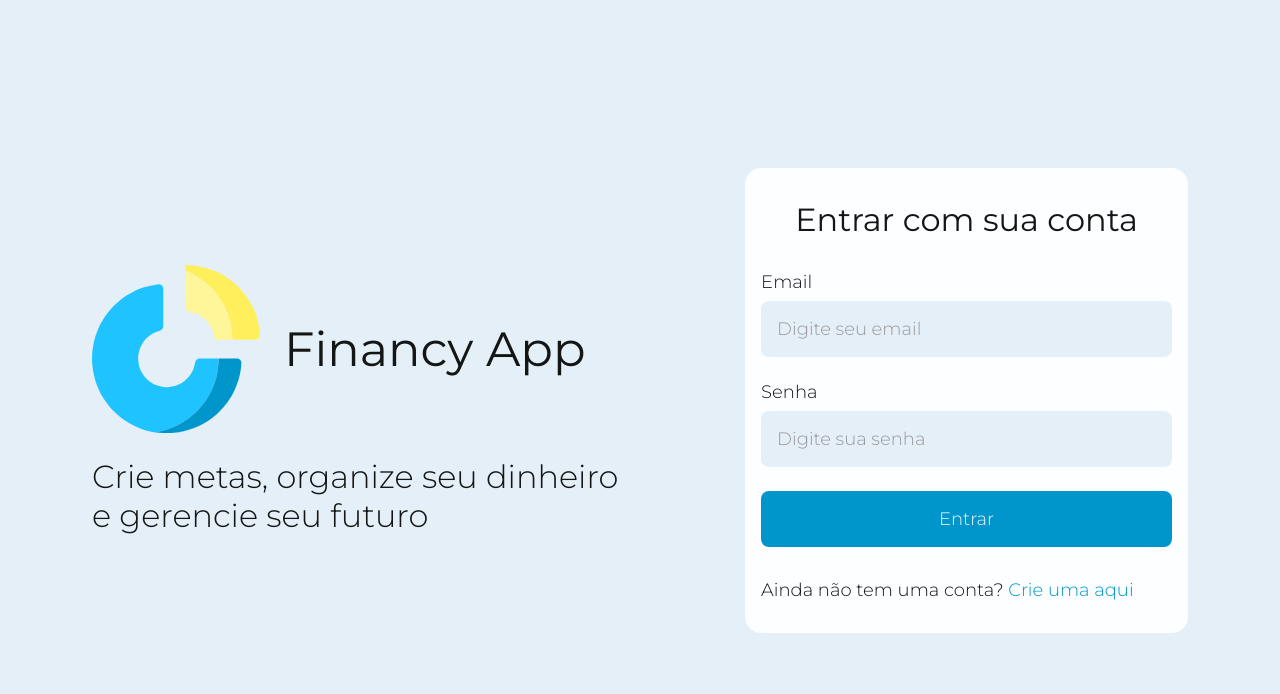
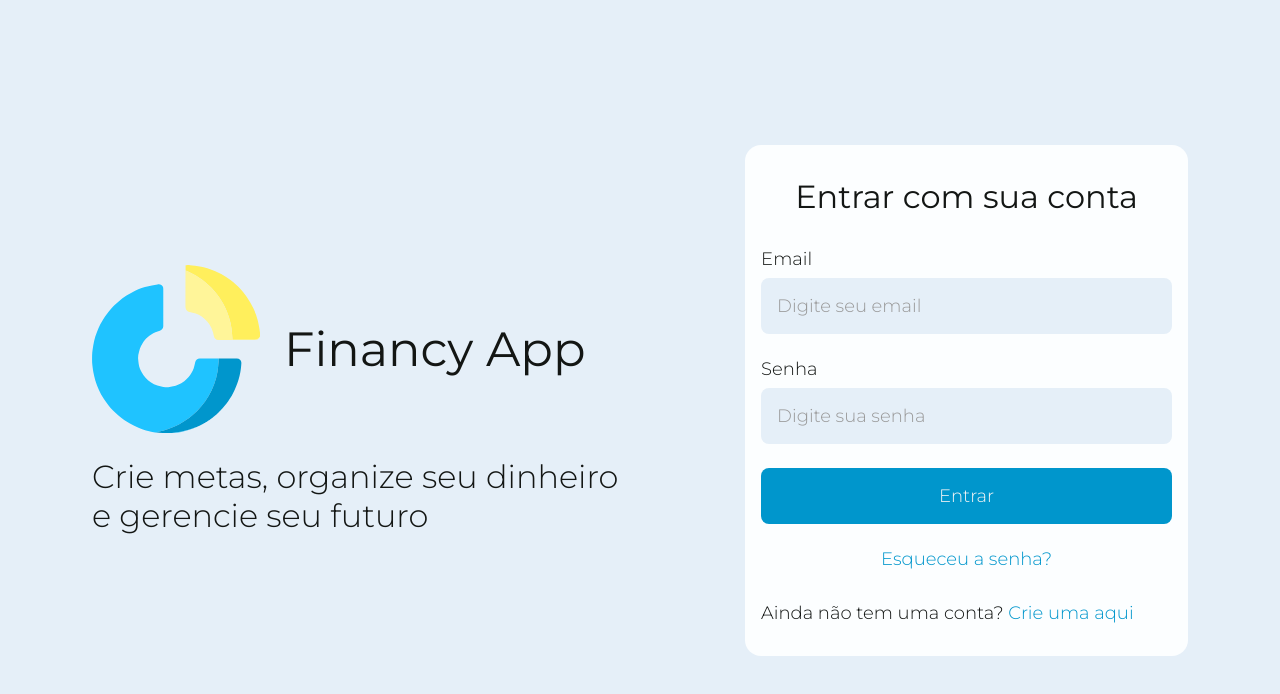
Before and after one commit to RaphaelDaSilvaDev/financy-frontend, a React (Vite) app: page /login in a window 1280 px wide. Shown: the top 694 px of the page. Built offline with nearby package versions, Linux system fonts and the light colour scheme; no server answers; what @szhsin/react-menu would draw is missing.

Commit message:
add checkbox terms of use

```diff
--- a/src/pages/Login/index.tsx
+++ b/src/pages/Login/index.tsx
@@ -76,7 +76,7 @@ export function Login() {
                   registerValue="password"
                 />
                 <Button text="Entrar" />
-                {/* <a href="#">Esqueceu a senha?</a> */}
+                <a href="#">Esqueceu a senha?</a>
               </S.InputsContainer>
 
               <span>
```
